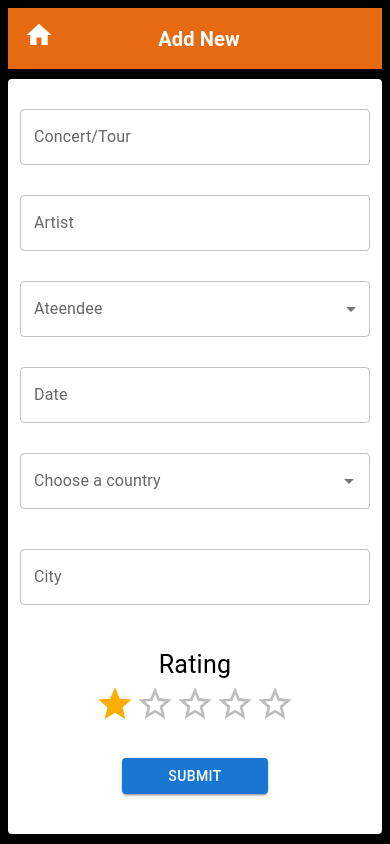
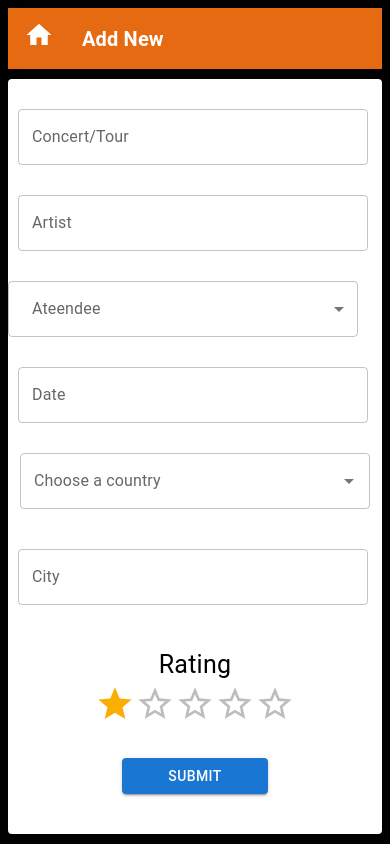
Before and after one commit to t-minini/concert-database, a React (Create React App) app: page /add-new in a window 390 px wide. Built offline with nearby package versions, Linux system fonts and the light colour scheme; a web font is replaced by a local one.

Commit message:
:bug: small bugs fixed

```diff
--- a/src/pages/AddNewPage/AddNewPage.module.css
+++ b/src/pages/AddNewPage/AddNewPage.module.css
@@ -4,7 +4,6 @@
   text-align: center;
   margin: auto;
 }
-
 .form {
   height: 641px;
   border-radius: 4px;
@@ -12,7 +11,6 @@
   flex-direction: column;
   padding: 10px;
 }
-
 .textField {
   margin-bottom: 10px !important;
   margin-left: auto;
@@ -23,22 +21,24 @@
   width: 900px;
   margin-left: 200px;
 }
-
 .concert {
   margin-top: 20px;
 }
 .rateBox {
   margin-top: 25px;
+  text-align: center;
+}
+.atendee {
+  text-align: left;
 }
 
 @media only screen and (max-width: 820px) {
   .general {
     height: 1170px;
     width: 100%;
-    text-align: center;
+    text-align: left;
     margin: auto;
   }
-
   .form {
     height: 1070px;
     border-radius: 4px;
@@ -46,14 +46,12 @@
     flex-direction: column;
     padding: 10px;
   }
-
   .textField {
     margin-bottom: 30px !important;
     margin-left: auto;
     margin-right: auto;
     width: 700px;
   }
-
   .country {
     width: 700px;
   }
@@ -63,7 +61,7 @@
   .general {
     height: 825px;
     width: 100%;
-    text-align: center;
+    text-align: left;
     margin: auto;
   }
   .form {
--- a/src/pages/AddNewPage/index.js
+++ b/src/pages/AddNewPage/index.js
@@ -131,8 +131,9 @@ export function AddNewPage() {
 							value={form.owner}
 							label='Ateendee'
 							onChange={handleChange}
+							className={style.atendee}
 						>
-							<MenuItem value={'Tulio Minini'} className={style.atendee} >Tulio Minini</MenuItem>
+							<MenuItem value={'Tulio Minini'}>Tulio Minini</MenuItem>
 							<MenuItem value={'Lucas Colombo'}>Lucas Colombo</MenuItem>
 						</Select>
 					</FormControl>
```
